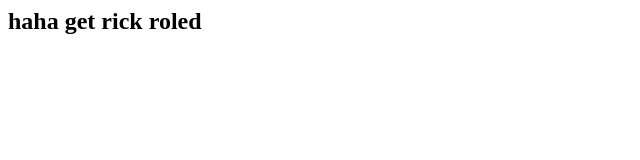
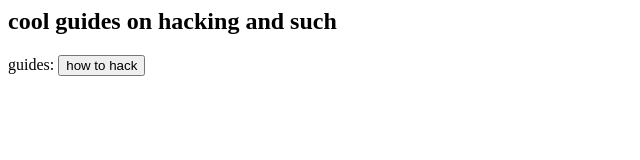
Before and after one commit to Marc92020/guides, a plain HTML site: page index.html in a window 1280 px wide. Shown: the whole page, without its empty margins (0-640 px from the left). Drawn offline with Linux system fonts and the light colour scheme.

Commit message:
Update index.html

```diff
--- a/index.html
+++ b/index.html
@@ -2,6 +2,13 @@
   <title>hahh lol xd</title>
 </head>
 <body>
-  <meta http-equiv="refresh" content="7; url='https://www.youtube.com/watch?v=dQw4w9WgXcQ'" />
-  <h2>haha get rick roled</h2>
+  <h2>cool guides on hacking and such</h2>
+  guides:
+  <button onclick="myFunction()">how to hack</button>
+
+<script>
+function myFunction() {
+  location.replace("https://www.youtube.com/watch?v=dQw4w9WgXcQ")
+}
+</script>
 </body>
```
